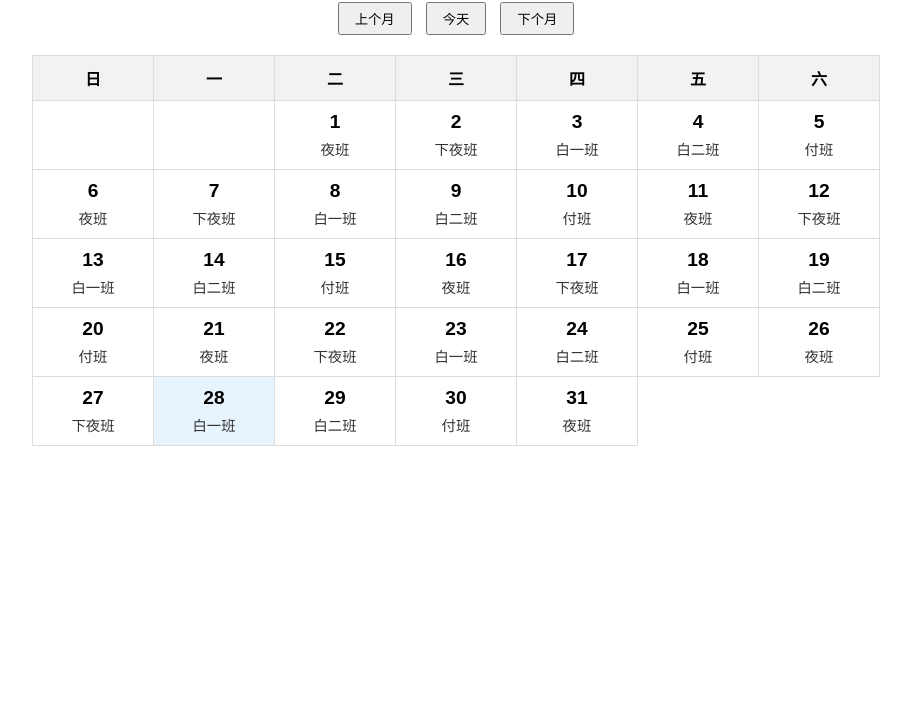
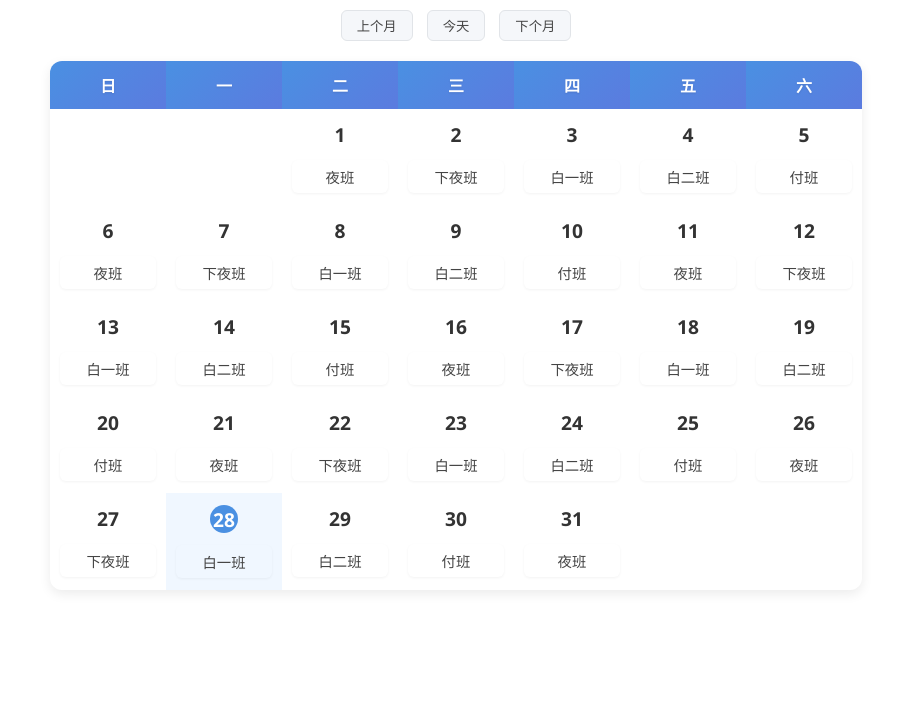
Before and after one commit to mfujun/test, a plain HTML site: page index.html in a window 1280 px wide. Shown: the part 87-800 px from the top of the page, without its empty margins (184-1095 px from the left). Drawn offline with Linux system fonts and the light colour scheme.

Commit message:
style(): 样式修复

```diff
--- a/index.html
+++ b/index.html
@@ -6,40 +6,88 @@
     <title>排班日历</title>
     <style>
         .calendar {
-            font-family: Arial, sans-serif;
+            font-family: 'Segoe UI', Tahoma, Geneva, Verdana, sans-serif;
             max-width: 800px;
             margin: 20px auto;
-            border-collapse: collapse;
+            border-collapse: separate;
+            border-spacing: 0;
             width: 100%;
+            border-radius: 12px;
+            box-shadow: 0 4px 12px rgba(0, 0, 0, 0.08);
+            overflow: hidden;
         }
         .calendar th,
         .calendar td {
-            border: 1px solid #ddd;
-            padding: 10px;
+            border: none;
+            padding: 12px 8px;
             text-align: center;
             vertical-align: top;
             min-width: 100px;
             min-height: 80px;
+            position: relative;
         }
         .calendar th {
-            background-color: #f2f2f2;
-            font-weight: bold;
+            background: linear-gradient(135deg, #4a90e2 0%, #5b7bdf 100%);
+            color: white;
+            font-weight: 600;
+            text-shadow: 0 1px 2px rgba(0, 0, 0, 0.1);
         }
         .calendar .day {
             font-size: 1.2em;
-            margin-bottom: 5px;
-            font-weight: bold;
+            margin-bottom: 8px;
+            font-weight: 600;
+            color: #333;
         }
         .calendar .shift {
             font-size: 0.9em;
-            color: #333;
+            color: #444;
+            padding: 6px 8px;
+            border-radius: 6px;
+            margin-top: 4px;
+            display: inline-block;
+            min-width: 80px;
+            box-shadow: 0 1px 3px rgba(0, 0, 0, 0.05);
         }
         .calendar .today {
-            background-color: #e8f4fd;
+            background-color: #f0f7ff;
+        }
+        .calendar .today .day {
+            background-color: #4a90e2;
+            color: white;
+            width: 28px;
+            height: 28px;
+            border-radius: 50%;
+            display: inline-flex;
+            align-items: center;
+            justify-content: center;
         }
         .header {
             text-align: center;
-            margin-bottom: 20px;
+            margin: 30px 0 20px;
+            color: #333;
+        }
+        .nav-buttons {
+            margin: 15px;
+            text-align: center;
+        }
+        button {
+            padding: 8px 16px;
+            margin: 0 6px;
+            cursor: pointer;
+            background-color: #f5f7fa;
+            border: 1px solid #e1e4e8;
+            border-radius: 6px;
+            color: #444;
+            font-weight: 500;
+            transition: all 0.2s ease;
+        }
+        button:hover {
+            background-color: #e9ecef;
+            transform: translateY(-1px);
+            box-shadow: 0 2px 5px rgba(0, 0, 0, 0.05);
+        }
+        button:active {
+            transform: translateY(0);
         }
         // 添加响应式样式
         @media (max-width: 768px) {
```
